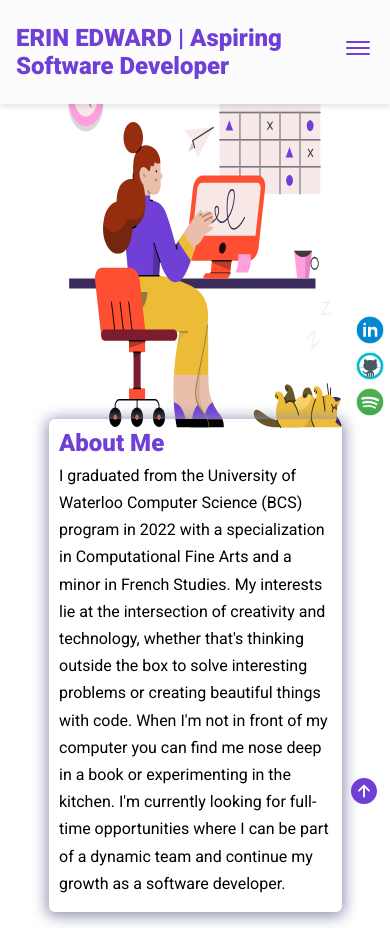
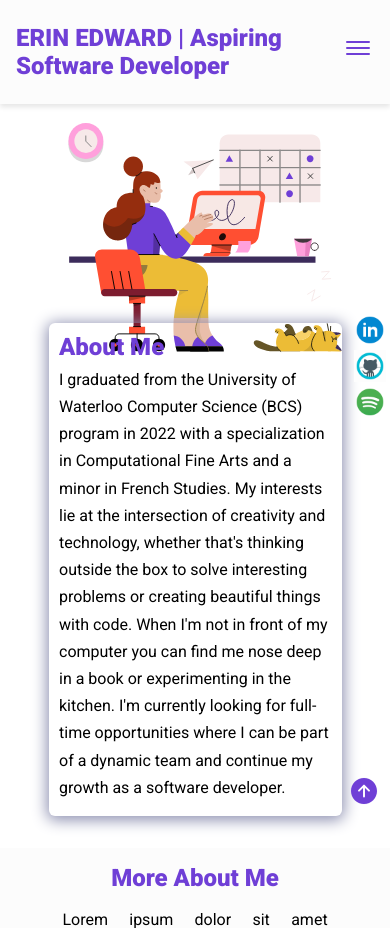
Before and after one commit to esedward/esedward.github.io, a plain HTML site: page index.html in a window 390 px wide. Shown: the top 928 px of the page. Drawn offline with nearby package versions, Linux system fonts and the light colour scheme.

Commit message:
mobile layout

```diff
--- a/assets/css/styles.css
+++ b/assets/css/styles.css
@@ -113,7 +113,7 @@ nav ul li {
 .hero img {
   height: 27.7rem;
   width: 36rem;
-  margin-bottom: 3rem;
+  /* margin-bottom: 3rem; */
 }
 
 .bio {
@@ -332,7 +332,7 @@ nav ul li {
   text-align: center;
   width: 21.875rem;
   padding: 1rem;
-  height: 30rem;
+  /* height: 30rem; */
 }
 
 .art-title {
@@ -492,14 +492,17 @@ footer {
   }
 
   .hero {
-    margin-top: -4rem;
+    /* margin-top: -4rem; */
     flex-direction: column;
-    gap: 0;
+    gap: 3rem;
   }
 
   .hero img {
         /* height: 37.5rem; */
-        width: 25rem;
+        /* width: 27rem; */
+        height: 20rem;
+        width: 26rem;
+        /* margin-bottom: 3rem; */
     }
 
   .bio {
@@ -562,7 +565,7 @@ footer {
 
 @media screen and (max-width: 420px) {
   .hero img {
-    /* height: 37.5rem; */
+    height: 17.7rem;
     width: 23rem;
   }
 
```
